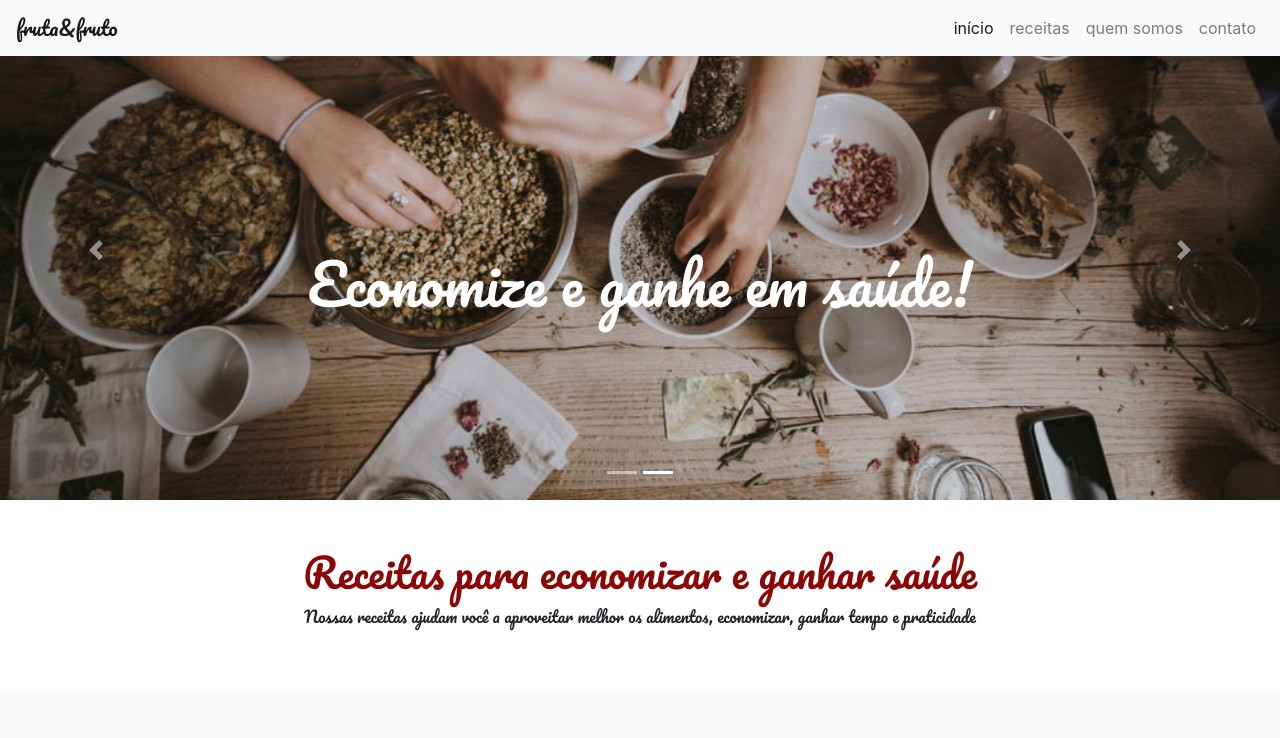
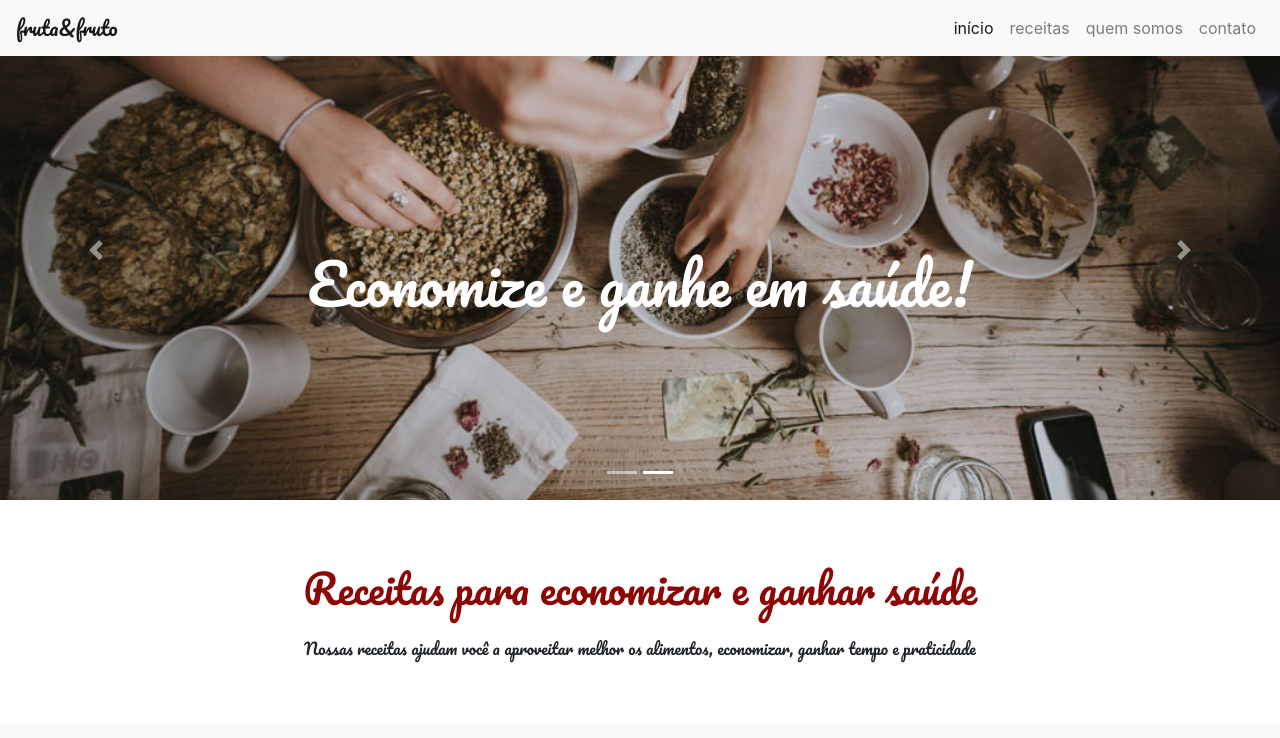
Before and after one commit to DanielFFerreira/fruta-bootstrap, a plain HTML site: page index.html in a window 1280 px wide. Shown: the top 738 px of the page. Drawn offline with nearby package versions, Linux system fonts and the light colour scheme.

```diff
--- a/index.html
+++ b/index.html
@@ -69,7 +69,7 @@
 
     <section id="titulo">
       <div class="py-5 px-2">
-        <h1 class="text-center fonte-titulo texto-cor-titulo">Receitas para economizar e ganhar saúde</h1>
+        <h1 class="text-center fonte-titulo texto-cor-titulo pt-3 pb-3">Receitas para economizar e ganhar saúde</h1>
         <p class="text-center fonte-titulo">Nossas receitas ajudam você a aproveitar melhor os alimentos, economizar, ganhar tempo e praticidade</p>
       </div>
     </section>
```
